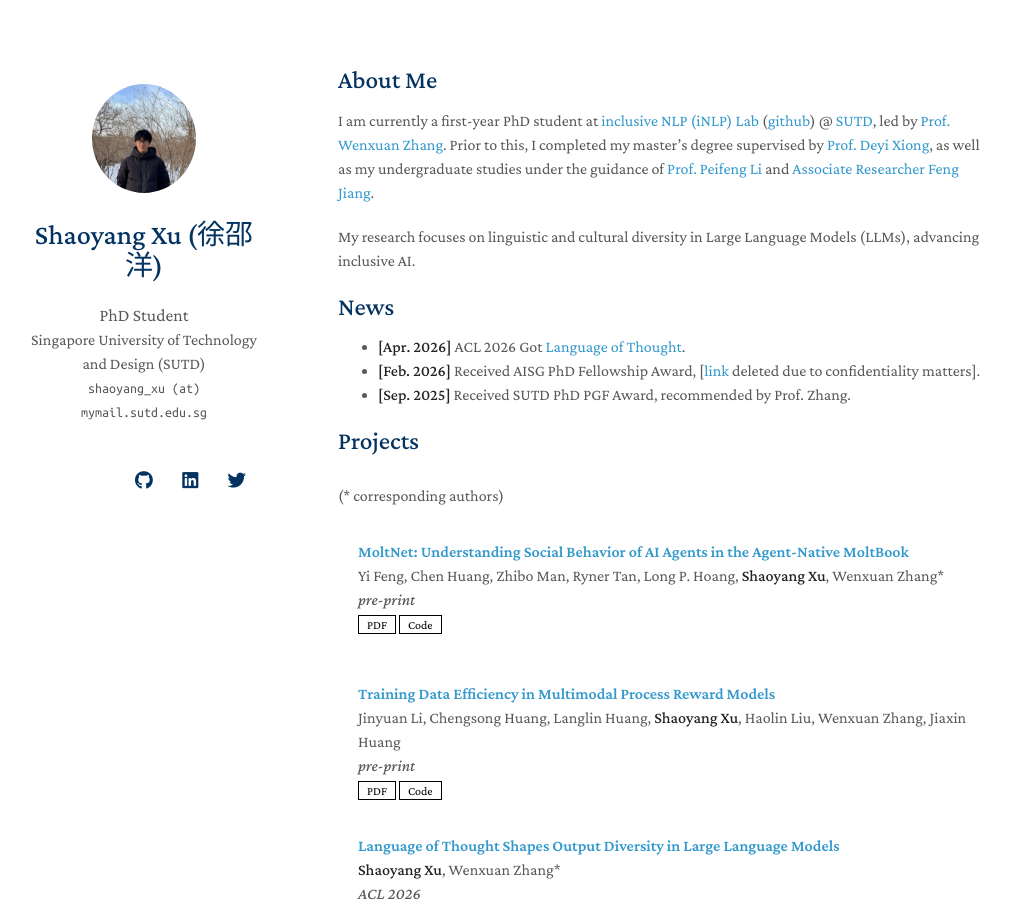
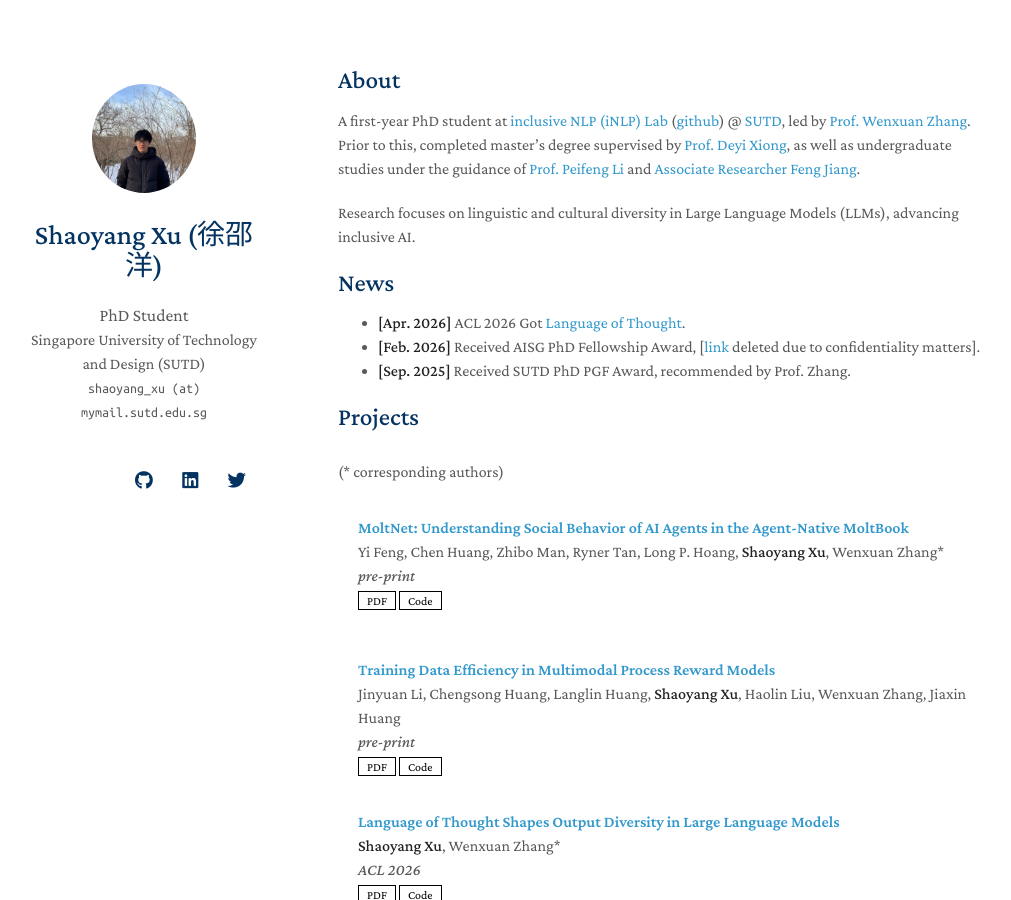
Before and after one commit to shaoyangxu/shaoyangxu.github.io, a Jekyll site: the page built from index.md, in a window 1280 px wide and 900 px high. Shown: the whole window, without its empty margins (132-1143 px from the left). Built offline with Jekyll 4.4.1, drawn with Linux system fonts in a browser that asks for light colours; nearby versions of some CDN libraries; a style sheet for code colours, icons or effects is not loaded; our own code applies the rules of GitHub Pages for plain Markdown files.

```diff
--- a/index.md
+++ b/index.md
@@ -2,10 +2,10 @@
 layout: homepage
 ---
 
-## About Me
-I am currently a first-year PhD student at [inclusive NLP (iNLP) Lab](https://isakzhang.github.io/group.html) ([github](https://github.com/iNLP-Lab)) @ [SUTD](https://www.sutd.edu.sg/istd/), led by [Prof. Wenxuan Zhang](https://isakzhang.github.io/). Prior to this, I completed my master's degree supervised by [Prof. Deyi Xiong](https://dyxiong.github.io/), as well as my undergraduate studies under the guidance of [Prof. Peifeng Li](http://web.suda.edu.cn/pfli/list.htm) and [Associate Researcher Feng Jiang](https://fjiangai.github.io/).
+## About
+A first-year PhD student at [inclusive NLP (iNLP) Lab](https://isakzhang.github.io/group.html) ([github](https://github.com/iNLP-Lab)) @ [SUTD](https://www.sutd.edu.sg/istd/), led by [Prof. Wenxuan Zhang](https://isakzhang.github.io/). Prior to this, completed master's degree supervised by [Prof. Deyi Xiong](https://dyxiong.github.io/), as well as undergraduate studies under the guidance of [Prof. Peifeng Li](http://web.suda.edu.cn/pfli/list.htm) and [Associate Researcher Feng Jiang](https://fjiangai.github.io/).
 
-My research focuses on linguistic and cultural diversity in Large Language Models (LLMs), advancing inclusive AI.
+Research focuses on linguistic and cultural diversity in Large Language Models (LLMs), advancing inclusive AI.
 
 ## News
 - **[Apr. 2026]** ACL 2026 Got [Language of Thought](https://arxiv.org/pdf/2601.11227).
```
